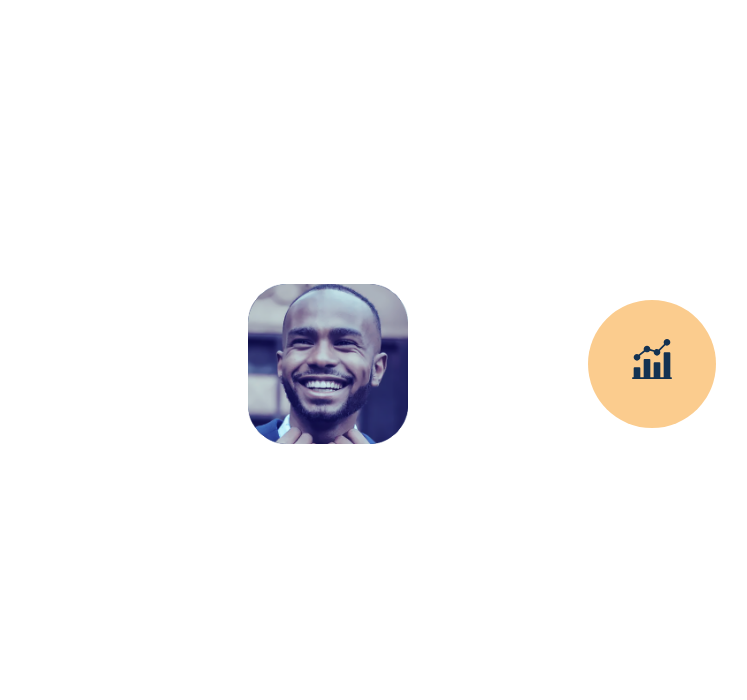
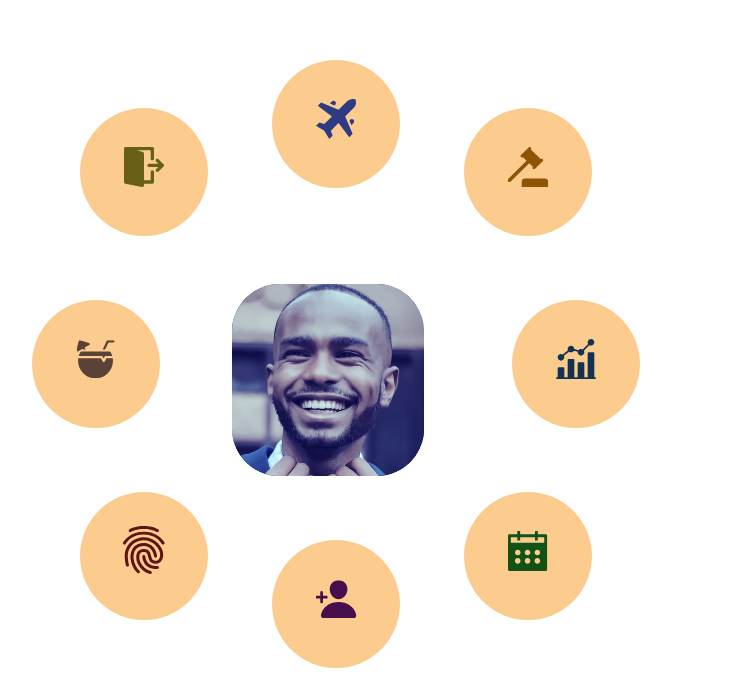
Before and after one commit to eduardomcv/seamless-orbit-css, a website: page src/index.html in a window 1280 px wide. Shown: the part 116-816 px from the top of the page, without its empty margins (312-1059 px from the left). Drawn offline with Linux system fonts and the light colour scheme.

Commit message:
Add translation to each li

```diff
--- a/src/style.css
+++ b/src/style.css
@@ -28,6 +28,21 @@ body {
   min-height: 100vh;
 }
 
+.orbit .center-image {
+  width: 12rem;
+  position: relative;
+}
+
+.orbit .center-image img {
+  width: 12rem;
+  position: absolute;
+  transition: opacity 500ms;
+}
+
+.orbit .center-image img:nth-child(2):hover {
+  opacity: 0;
+}
+
 .orbit ul {
   position: relative;
   list-style: none;
@@ -35,7 +50,6 @@ body {
 
 .orbit li {
   position: absolute;
-  opacity: 0;
   background: var(--color-orange);
   width: 8rem;
   aspect-ratio: 1/1;
@@ -68,22 +82,34 @@ body {
   opacity: 1;
 }
 
-.orbit li:first-child {
-  opacity: 1;
-  transform: translateX(300px);
+.orbit li:nth-child(1) {
+  transform: translate(15rem, 0rem);
 }
 
-.center-image {
-  width: 10rem;
-  position: relative;
+.orbit li:nth-child(2) {
+  transform: translate(12rem, 12rem);
 }
 
-.center-image img {
-  width: 10rem;
-  position: absolute;
-  transition: opacity 500ms;
+.orbit li:nth-child(3) {
+  transform: translate(0rem, 15rem);
 }
 
-.center-image img:nth-child(2):hover {
-  opacity: 0;
+.orbit li:nth-child(4) {
+  transform: translate(-12rem, 12rem);
 }
+
+.orbit li:nth-child(5) {
+  transform: translate(-15rem, 0rem);
+}
+
+.orbit li:nth-child(6) {
+  transform: translate(-12rem, -12rem);
+}
+
+.orbit li:nth-child(7) {
+  transform: translate(0rem, -15rem);
+}
+
+.orbit li:nth-child(8) {
+  transform: translate(12rem, -12rem);
+}
```
